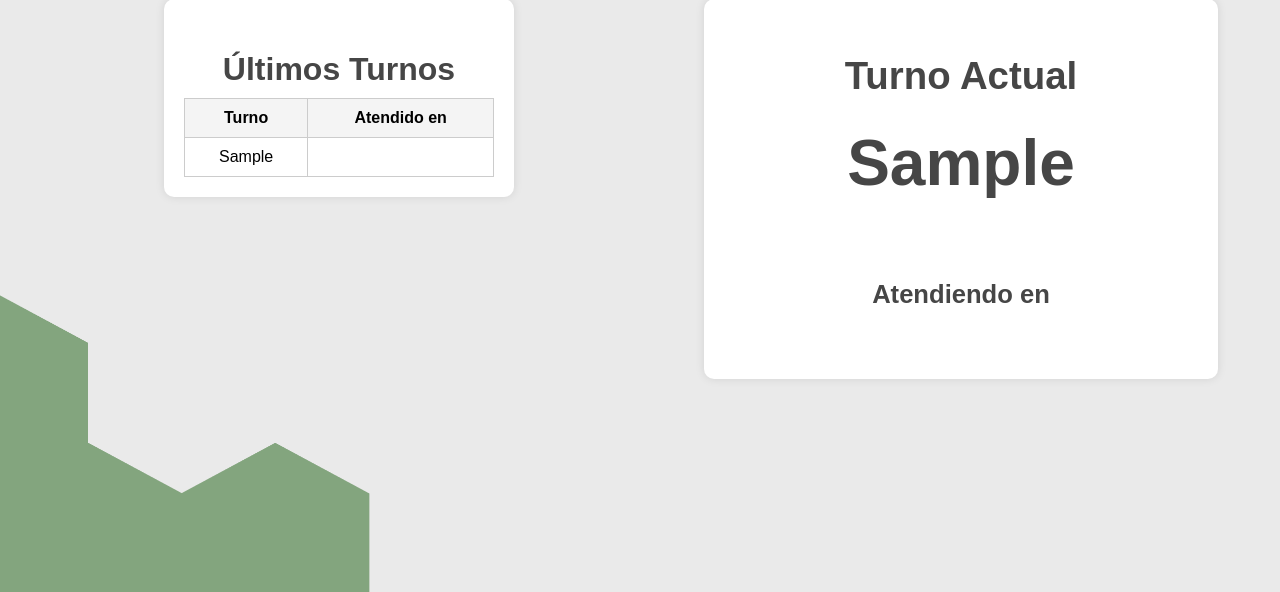
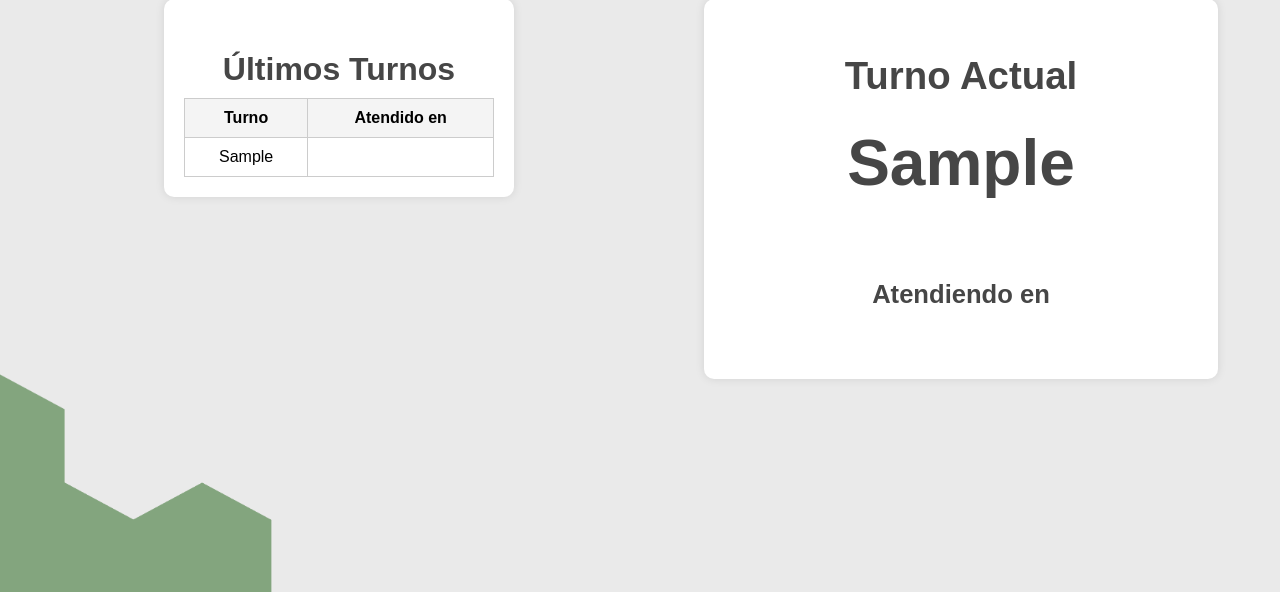
Before and after one commit to andreschacua/turnosBanco2, a Django app: page /turnos/ in a window 1280 px wide; the page is wider, and only the part inside the window is pictured. Shown: the part 208-800 px from the top of that part. Run offline with Django 3.2, Linux system fonts and the light colour scheme; tables that the repository leaves empty hold one stand-in row (values such as "Sample post").

Commit message:
corrección rombos turnos (pruebas finalizadas)

```diff
--- a/inicio_usuarios/static/css/turnos.css
+++ b/inicio_usuarios/static/css/turnos.css
@@ -111,5 +111,5 @@ th {
     bottom: 0;
     left: 0;
     margin: 0;
-    width: 30vw; /* Ajusta el tamaño relativo al viewport */
+    width: 22vw; /* Ajusta el tamaño relativo al viewport */
 }
```
